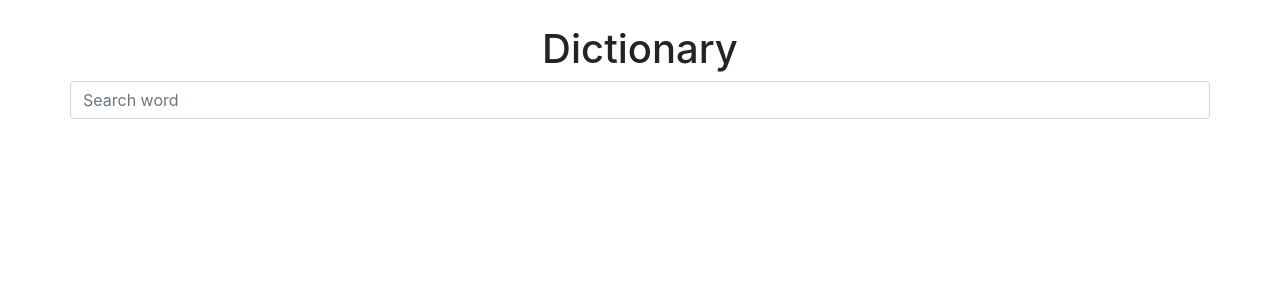
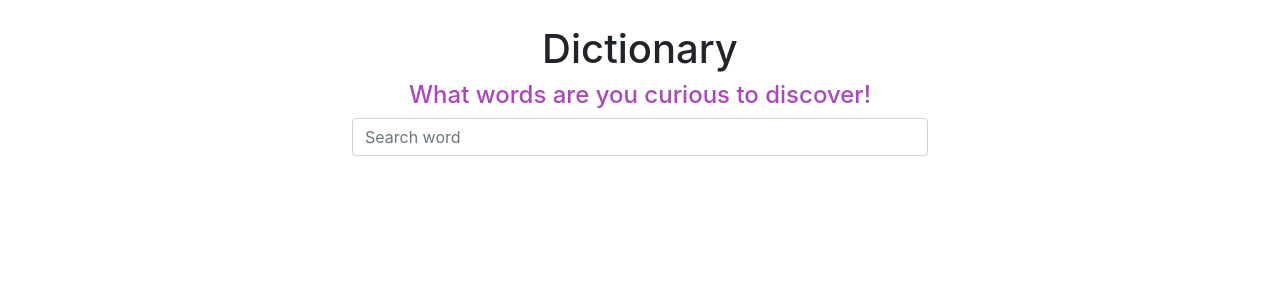
Before and after one commit to TransformativeBeing/react-dictionary-app, a React (Create React App) app: page / in a window 1280 px wide. Shown: the top 300 px of the page. Built offline with nearby package versions, Linux system fonts and the light colour scheme.

Commit message:
Some styling

```diff
--- a/src/App.css
+++ b/src/App.css
@@ -2,3 +2,7 @@
   text-align: center;
   margin-top: 25px;
 }
+
+.App h4 {
+  color: #ab47bc;
+}
--- a/src/App.js
+++ b/src/App.js
@@ -1,12 +1,13 @@
 import "./App.css";
 import Dictionary from "./Dictionary";
 
-function App() {
+export default function App() {
   return (
     <div className="App">
       <div className="container">
-        <header className="App-header">
+        <header className="App-header row">
           <h1>Dictionary</h1>
+          <h4>What words are you curious to discover!</h4>
         </header>
         <main className="App-main">
           <Dictionary />
@@ -16,5 +17,3 @@ function App() {
     </div>
   );
 }
-
-export default App;
--- a/src/Dictionary.css
+++ b/src/Dictionary.css
@@ -1,3 +1,4 @@
 .Dictionary .search-bar {
-  max-width: 10px !important;
+  max-width: 600px;
+  margin: 0 auto;
 }
--- a/src/Dictionary.js
+++ b/src/Dictionary.js
@@ -1,4 +1,5 @@
 import React, { useState } from "react";
+import "./Dictionary.css";
 
 export default function Dictionary() {
   const [keyword, setKeyword] = useState(" ");
@@ -7,19 +8,21 @@ export default function Dictionary() {
     yo.preventDefault();
     alert(`Searching for ${keyword}...`);
   }
-  function handleKeyword(find) {
-    setKeyword(find.target.value);
+  function handleKeyword(show) {
+    setKeyword(show.target.value);
   }
 
   return (
     <div className="Dictionary">
       <form onSubmit={search} className="form row">
-        <input
-          type="search"
-          onChange={handleKeyword}
-          placeholder="Search word"
-          className="search-bar form-control col-3"
-        />
+        <div className="search-bar col-11">
+          <input
+            type="search"
+            onChange={handleKeyword}
+            placeholder="Search word"
+            className="form-control"
+          />
+        </div>
       </form>
     </div>
   );
```
Also changed, not shown: src/reportWebVitals.js (deleted, +0 -13 lines).
